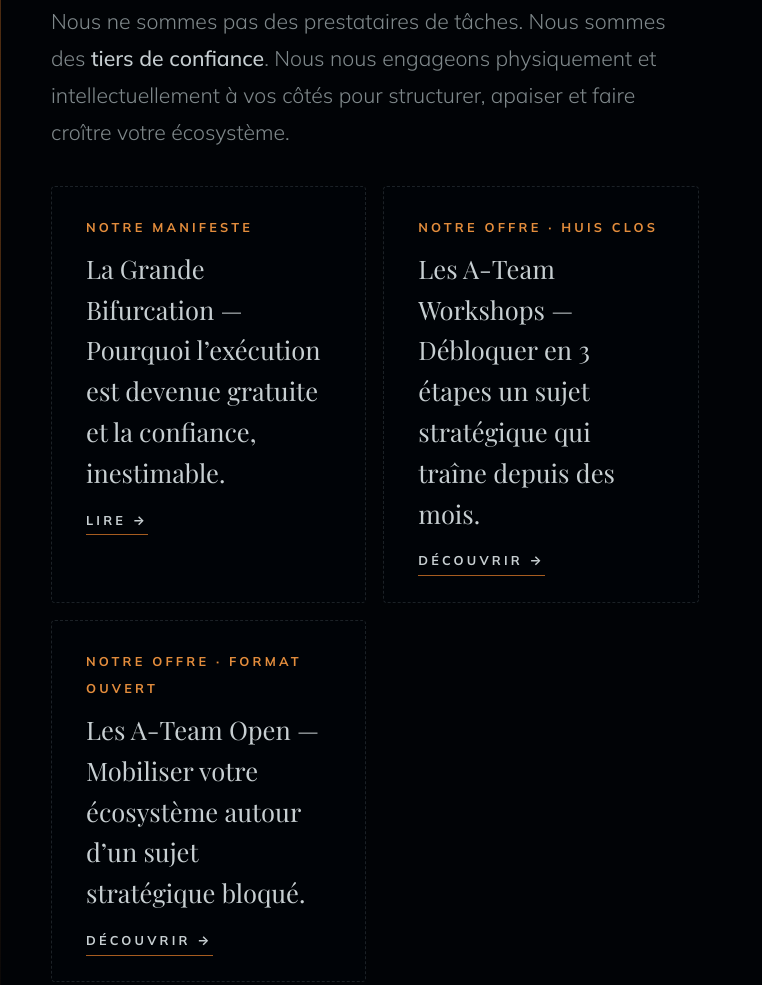
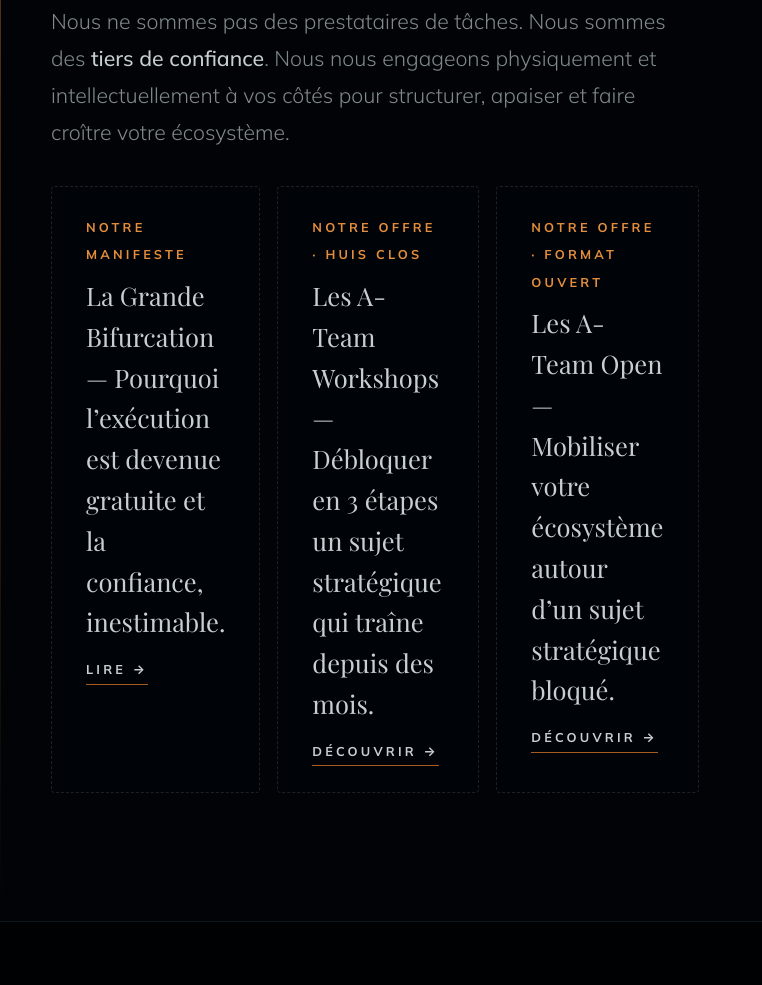
Before and after one commit to fabriceliut/alliance_liut, a website built with Vite: page index.html in a window 1280 px wide. Shown: the part 1800-2785 px from the top of the page, without its empty margins (0-762 px from the left). Built offline with nearby package versions, Linux system fonts and the light colour scheme; a web font is replaced by a local one.

Commit message:
fix: teasers-grid 3 colonnes côte à côte

```diff
--- a/src/styles/main.css
+++ b/src/styles/main.css
@@ -1537,7 +1537,7 @@ h1, h2, h3 {
   border-color: var(--color-accent);
 }
 
-/* ── Teasers grid (manifeste + offre) ────────────────────────── */
+/* ── Teasers grid (manifeste + offres) ───────────────────────── */
 .teasers-grid {
   display: grid;
   grid-template-columns: 1fr;
@@ -1545,7 +1545,7 @@ h1, h2, h3 {
 }
 @media (min-width: 640px) {
   .teasers-grid {
-    grid-template-columns: 1fr 1fr;
+    grid-template-columns: repeat(3, 1fr);
   }
   .teasers-grid .reveal { height: 100%; }
 }
```
